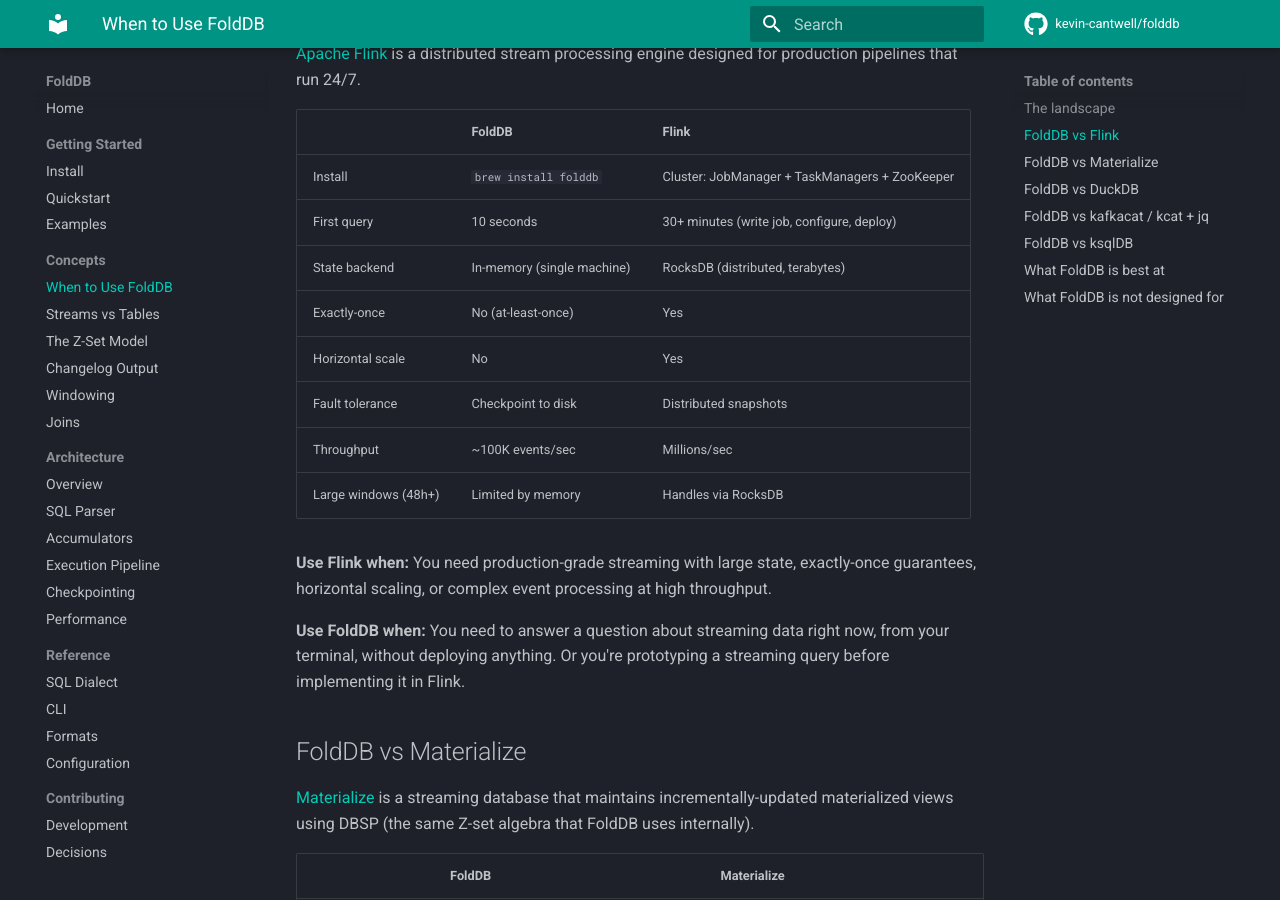
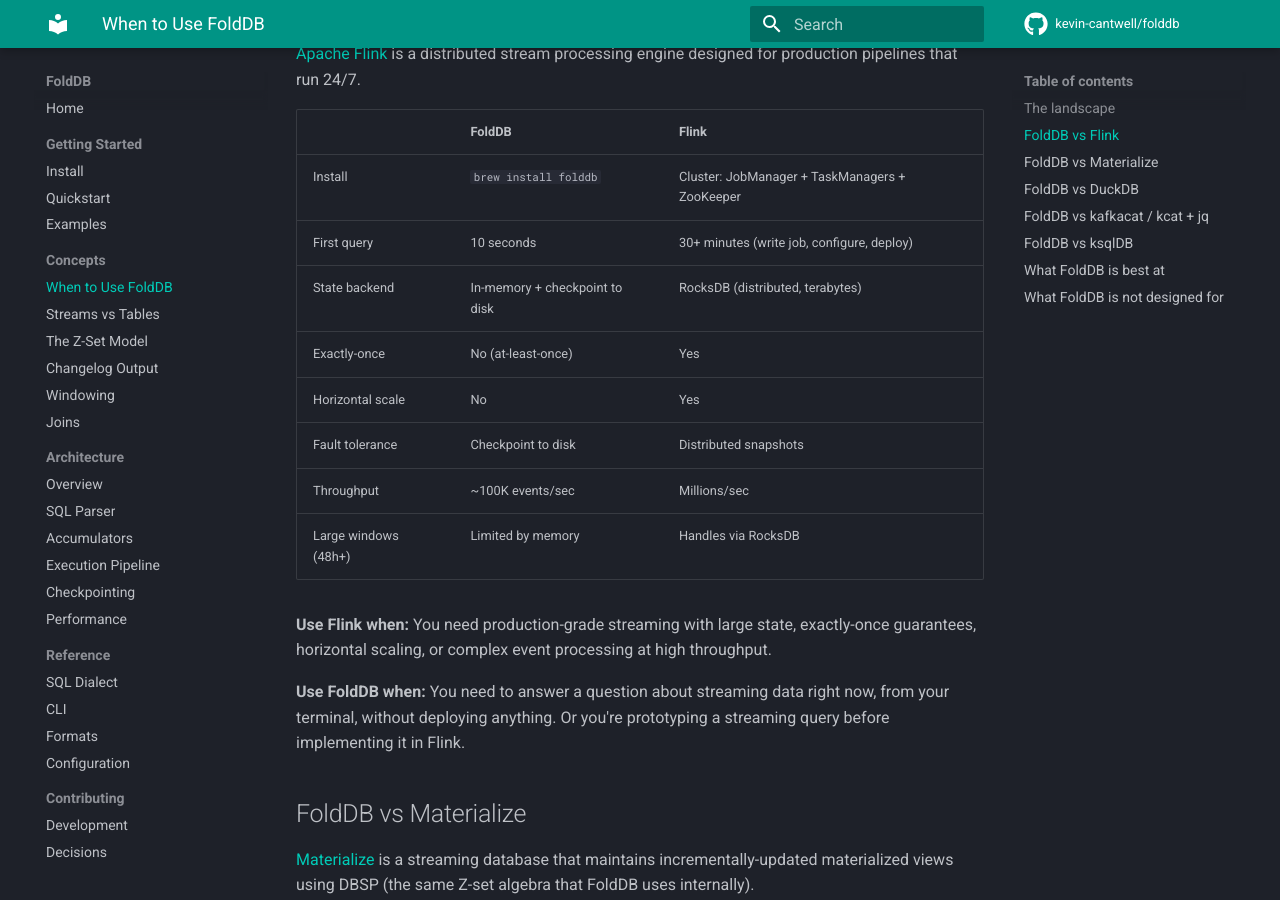
Before and after one commit to kevin-cantwell/dbspa, an MkDocs documentation site: the page built from docs/concepts/when-to-use.md, in a window 1280 px wide and 900 px high, scrolled down 735 px. Built offline with MkDocs 1.6.1 and Material for MkDocs 9.7.7, drawn with Linux system fonts in a browser that asks for light colours; comment, search, counter and statistics services are not loaded.

Commit message:
Fix state backend description in Flink comparison table

```diff
--- a/docs/concepts/when-to-use.md
+++ b/docs/concepts/when-to-use.md
@@ -33,7 +33,7 @@
 |---|---|---|
 | Install | `brew install folddb` | Cluster: JobManager + TaskManagers + ZooKeeper |
 | First query | 10 seconds | 30+ minutes (write job, configure, deploy) |
-| State backend | In-memory (single machine) | RocksDB (distributed, terabytes) |
+| State backend | In-memory + checkpoint to disk | RocksDB (distributed, terabytes) |
 | Exactly-once | No (at-least-once) | Yes |
 | Horizontal scale | No | Yes |
 | Fault tolerance | Checkpoint to disk | Distributed snapshots |
```
